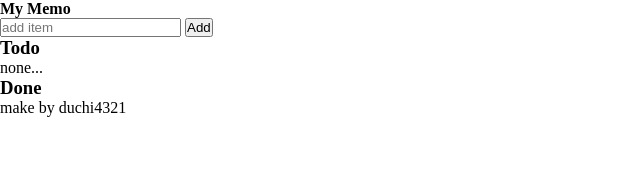
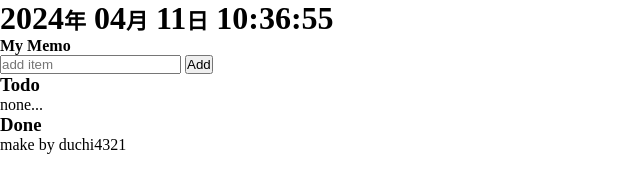
Before and after one commit to duchi321/ToDoList-Timer-ver, a plain HTML site: page index.html in a window 1280 px wide. Shown: the whole page, without its empty margins (0-640 px from the left). Drawn offline with Linux system fonts and the light colour scheme.

Commit message:
add Current Timeline item

```diff
--- a/index.js
+++ b/index.js
@@ -1,11 +1,29 @@
+const currentTime = document.querySelector('#currentTime')
+
 const model = {
-
+    getdataDate() {
+        const now = new Date()
+        return now
+    }
 }
 
 const view = {
-
+    renderCurrentTime() {
+        const year = model.getdataDate().getFullYear();
+        const month = ('0' + (model.getdataDate().getMonth() + 1)).slice(-2);
+        const day = ('0' + model.getdataDate().getDate()).slice(-2);
+        const hours = ('0' + model.getdataDate().getHours()).slice(-2);
+        const minutes = ('0' + model.getdataDate().getMinutes()).slice(-2);
+        const seconds = ('0' + model.getdataDate().getSeconds()).slice(-2);
+        const timeString = `${year}<span>年</span> ${month}<span>月</span> ${day}<span>日</span> ${hours}:${minutes}:${seconds}`;
+        currentTime.innerHTML = timeString;
+    }
 }
 
 const controller = {
-
+    getCurrentTime() {
+        setInterval(view.renderCurrentTime, 1000)
+        view.renderCurrentTime()
+    },
 }
+controller.getCurrentTime()
--- a/main.css
+++ b/main.css
@@ -2,3 +2,7 @@
     margin: 0;
     padding: 0;
 }
+
+span {
+    font-size: 22px;
+}
```
